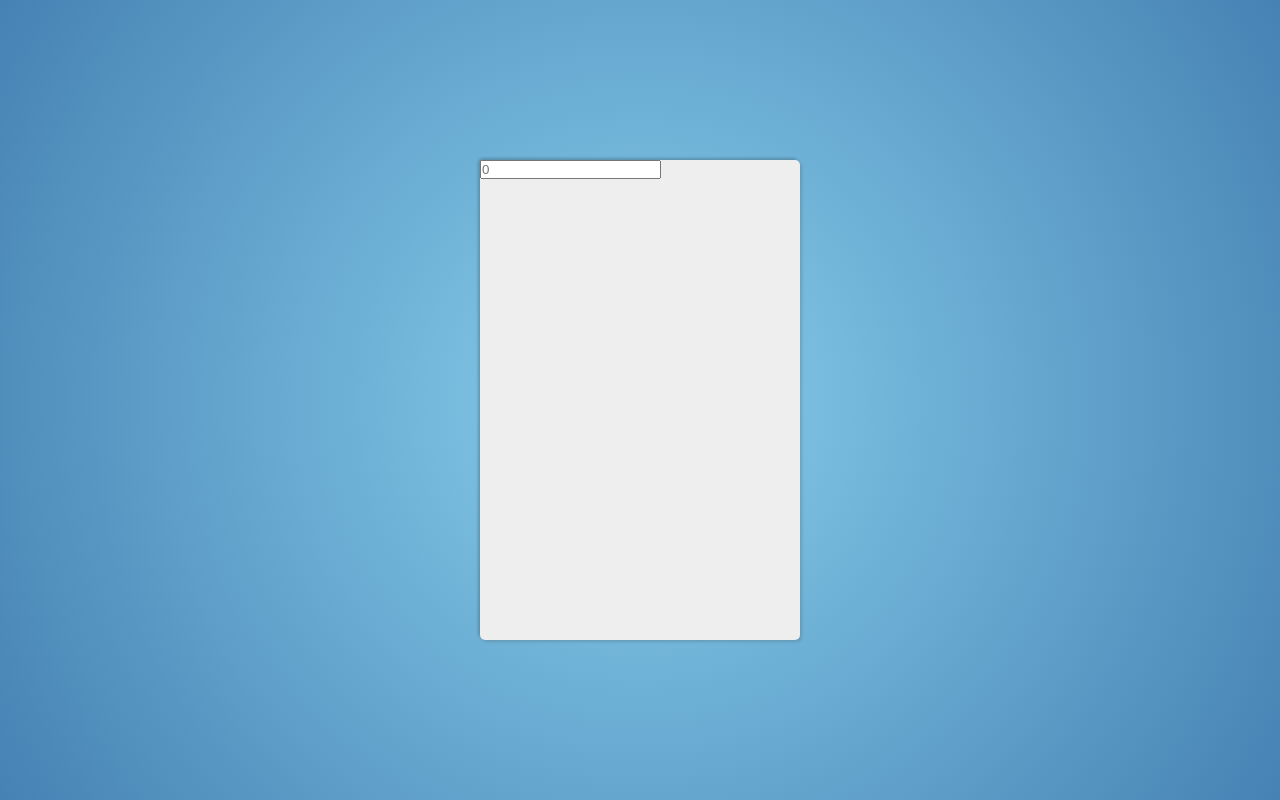
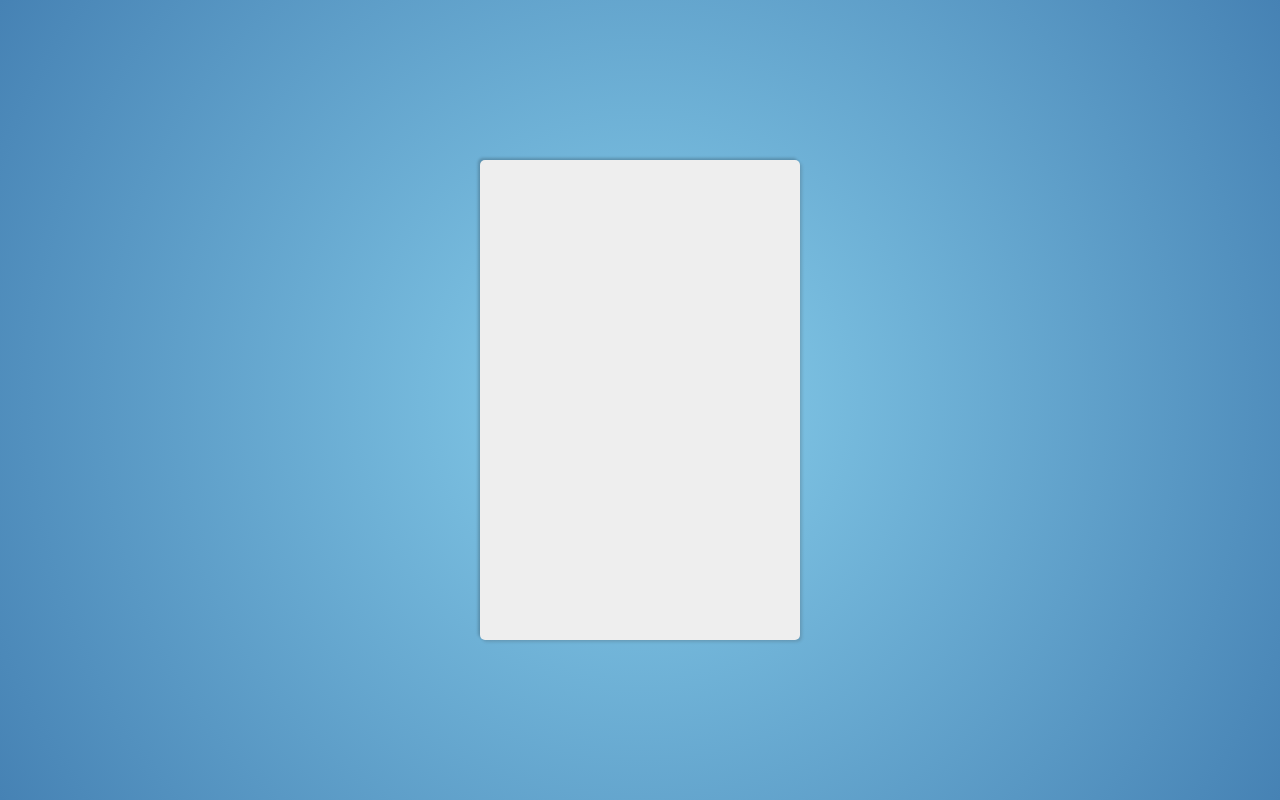
Before and after one commit to IIIWinterIII/-alculator, a React (Create React App) app: page / in a window 1280 px wide. Built offline with nearby package versions, Linux system fonts and the light colour scheme.

Commit message:
changing the extension in App.js

```diff
--- a/public/index.html
+++ b/public/index.html
@@ -11,7 +11,7 @@
     />
     <link rel="apple-touch-icon" href="%PUBLIC_URL%/logo192.png" />
     <link rel="manifest" href="%PUBLIC_URL%/manifest.json" />
-    <title>React App</title>
+    <title>Calculator</title>
   </head>
   <body>
     <noscript>You need to enable JavaScript to run this app.</noscript>
--- a/src/App.js
+++ /dev/null
@@ -1,13 +0,0 @@
-import './App.css';
-
-function App() {
-  return (
-    <div class="calculator">
-    <div class="display">
-      <input type="text" placeholder="0" />
-    </div>
-</div>
-  );
-}
-
-export default App;
--- /dev/null
+++ b/src/App.jsx
@@ -0,0 +1,9 @@
+import "./App.css";
+
+function App() {
+  return <div class="calculator">
+
+  </div>;
+}
+
+export default App;
```
Also changed, not shown: src/logo.svg (deleted).
